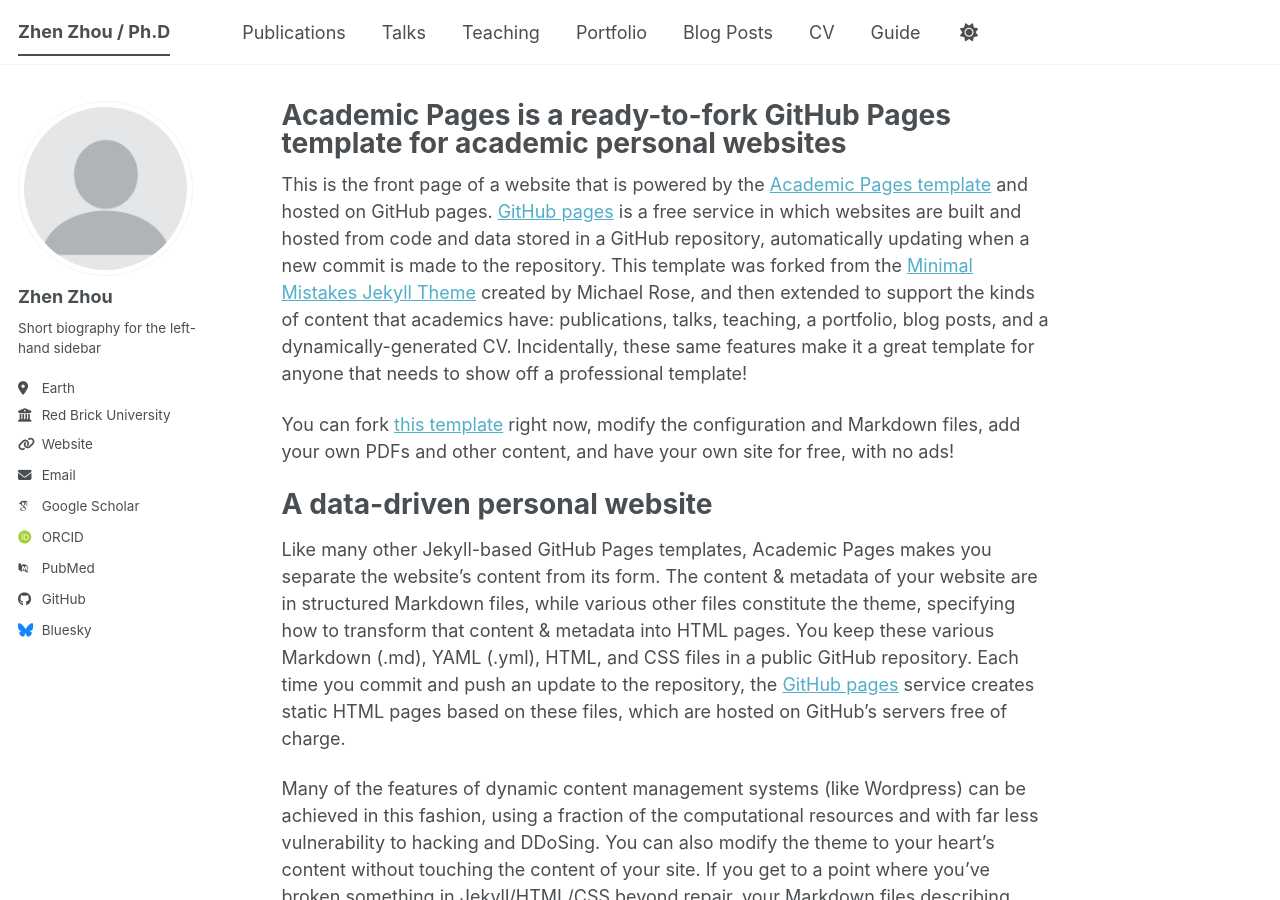
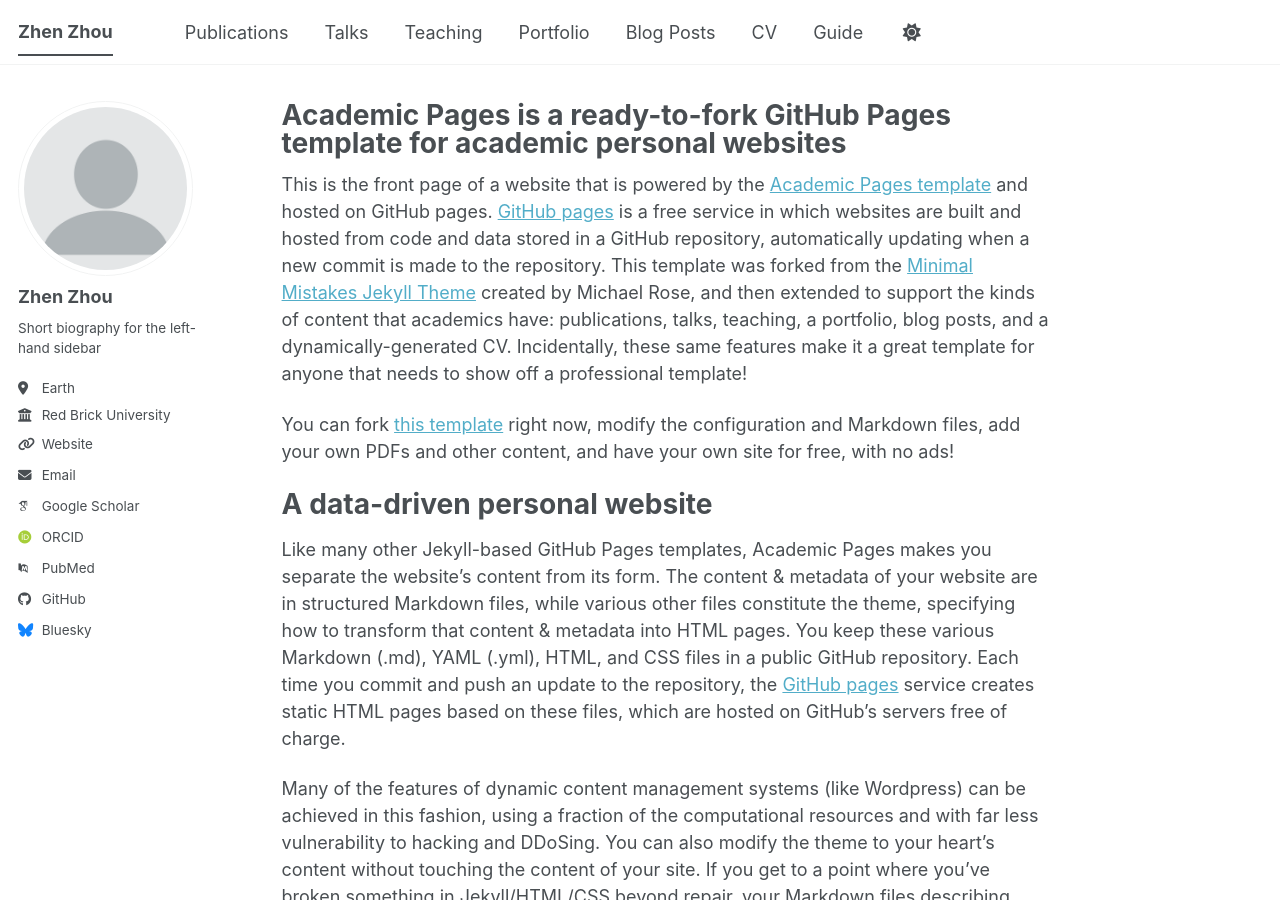
Before and after one commit to zhen6618/zhen6618.github.io, a Jekyll site: the page built from _pages/about.md, in a window 1280 px wide and 900 px high. Built offline with Jekyll 4.4.1, drawn with Linux system fonts in a browser that asks for light colours; some web fonts are replaced; a script bundle is joined from its source files by our own code; library files that are not in the unit come from our copies.

```diff
--- a/_config.yml
+++ b/_config.yml
@@ -9,7 +9,7 @@
 # Basic Site Settings
 locale                   : "en-US"
 site_theme               : "default" # The available themes options are "default", "air", "sunrise", "mint", "dirt" and "contrast"
-title                    : "Zhen Zhou / Ph.D"
+title                    : "Zhen Zhou"
 title_separator          : "-"
 name                     : &name "Your Name"
 description              : &description "Your Name's academic portfolio"   # Update this with a general description of your site, this is the default if not overridden by a page
```
